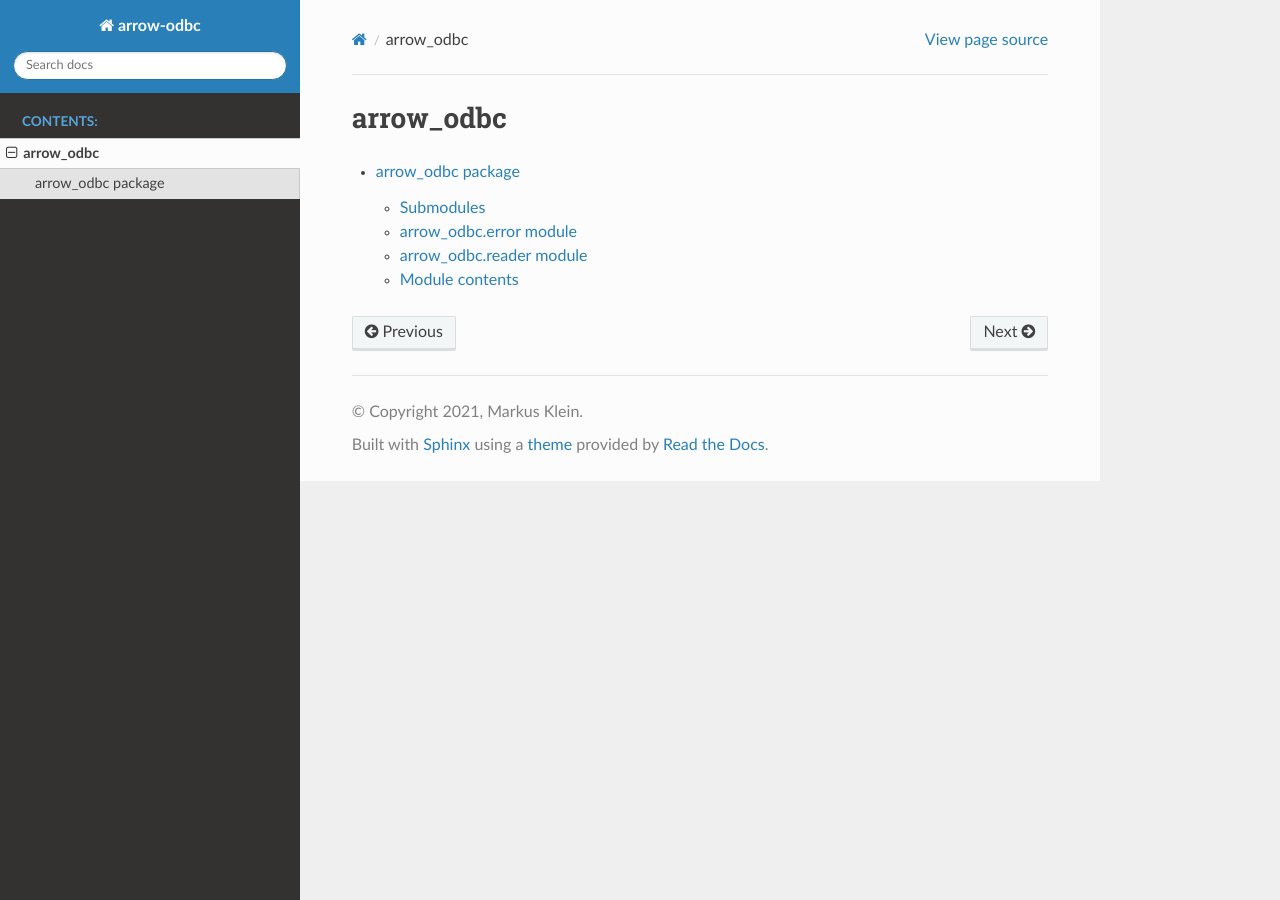
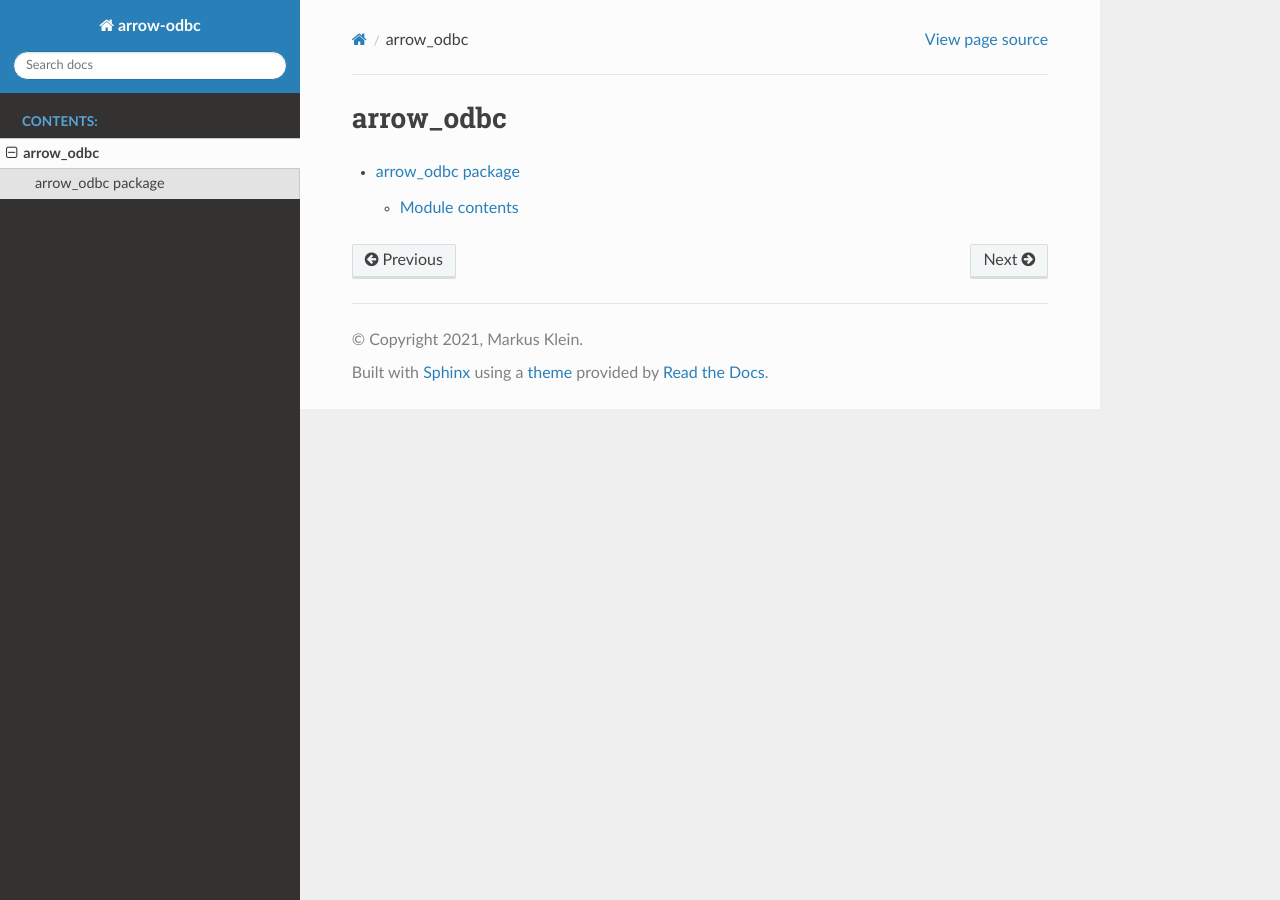
Before and after one commit to pacman82/arrow-odbc-py, a Sphinx documentation site: the page built from doc/source/modules.rst, in a window 1280 px wide. Built offline with Sphinx 7.4.7 and the Read the Docs theme 2.0.0, drawn with Linux system fonts in a browser that asks for light colours.

Commit message:
Declutter documenation, as submodules are all private

```diff
--- a/doc/source/arrow_odbc.rst
+++ b/doc/source/arrow_odbc.rst
@@ -1,24 +1,5 @@
 arrow\_odbc package
 ===================
-
-Submodules
-----------
-
-arrow\_odbc.error module
-------------------------
-
-.. automodule:: arrow_odbc.error
-   :members:
-   :undoc-members:
-   :show-inheritance:
-
-arrow\_odbc.reader module
--------------------------
-
-.. automodule:: arrow_odbc.reader
-   :members:
-   :undoc-members:
-   :show-inheritance:
 
 Module contents
 ---------------
--- a/doc/source/conf.py
+++ b/doc/source/conf.py
@@ -52,4 +52,4 @@ html_theme = "sphinx_rtd_theme"
 # Add any paths that contain custom static files (such as style sheets) here,
 # relative to this directory. They are copied after the builtin static files,
 # so a file named "default.css" will overwrite the builtin "default.css".
-html_static_path = ["_static"]
+# html_static_path = ["_static"]
```
Also changed, not shown: conftest.py (line endings or trailing spaces), 3 other files.
